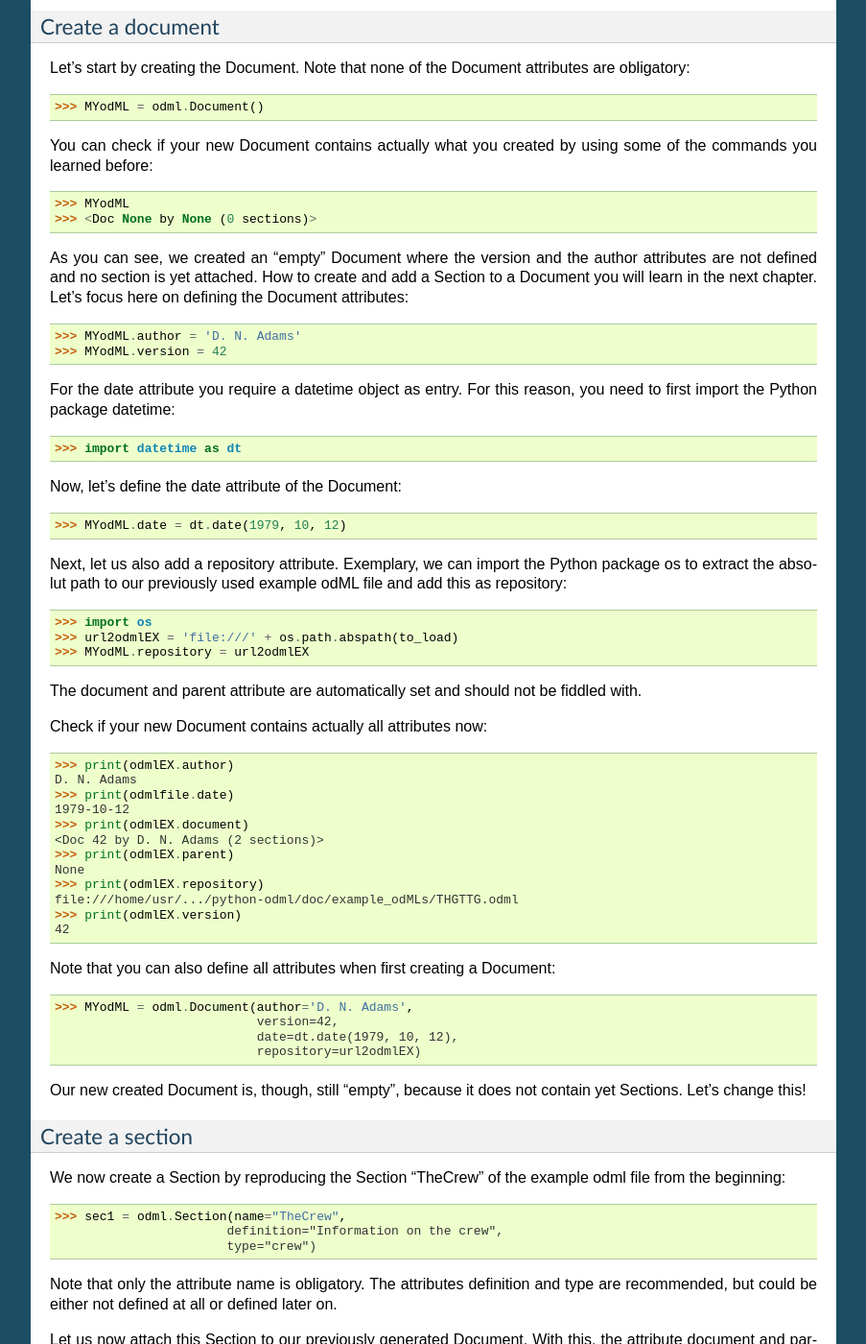
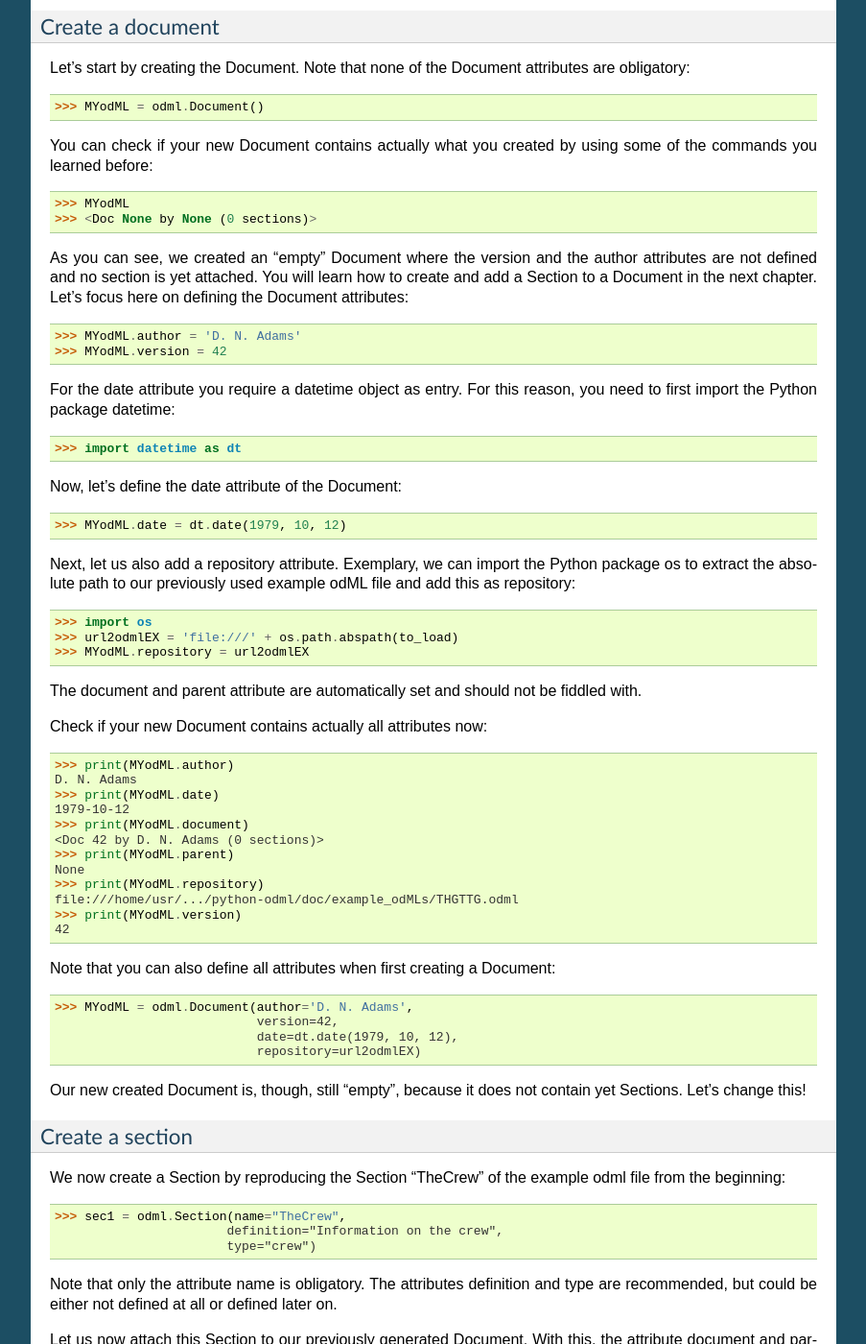
Before and after one commit to G-Node/python-odml, a Sphinx documentation site: the page built from doc/tutorial.rst, in a window 1280 px wide and 1400 px high, scrolled down 9101 px. Shown: the whole window at 96% size, without its empty margins (198-1101 px from the left). Built offline with Sphinx 7.4.7, drawn with Linux system fonts in a browser that asks for light colours.

Commit message:
[doc/tutorial] Update create document section

```diff
--- a/doc/tutorial.rst
+++ b/doc/tutorial.rst
@@ -588,9 +588,9 @@ some of the commands you learned before::
     >>> <Doc None by None (0 sections)>
 
 As you can see, we created an "empty" Document where the version and the author
-attributes are not defined and no section is yet attached. How to create and
-add a Section to a Document you will learn in the next chapter. Let's focus
-here on defining the Document attributes::
+attributes are not defined and no section is yet attached. You will learn how to create
+and add a Section to a Document in the next chapter. Let's focus here on defining
+the Document attributes::
 
     >>> MYodML.author = 'D. N. Adams'
     >>> MYodML.version = 42
@@ -605,7 +605,7 @@ Now, let's define the date attribute of the Document::
     >>> MYodML.date = dt.date(1979, 10, 12)
 
 Next, let us also add a repository attribute. Exemplary, we can import the
-Python package os to extract the absolut path to our previously used example
+Python package os to extract the absolute path to our previously used example
 odML file and add this as repository::
 
     >>> import os
@@ -617,17 +617,17 @@ fiddled with.
 
 Check if your new Document contains actually all attributes now::
 
-    >>> print(odmlEX.author)
+    >>> print(MYodML.author)
     D. N. Adams
-    >>> print(odmlfile.date)
+    >>> print(MYodML.date)
     1979-10-12
-    >>> print(odmlEX.document)
-    <Doc 42 by D. N. Adams (2 sections)>
-    >>> print(odmlEX.parent)
+    >>> print(MYodML.document)
+    <Doc 42 by D. N. Adams (0 sections)>
+    >>> print(MYodML.parent)
     None
-    >>> print(odmlEX.repository)
+    >>> print(MYodML.repository)
     file:///home/usr/.../python-odml/doc/example_odMLs/THGTTG.odml
-    >>> print(odmlEX.version)
+    >>> print(MYodML.version)
     42
 
 Note that you can also define all attributes when first creating a Document::
```
